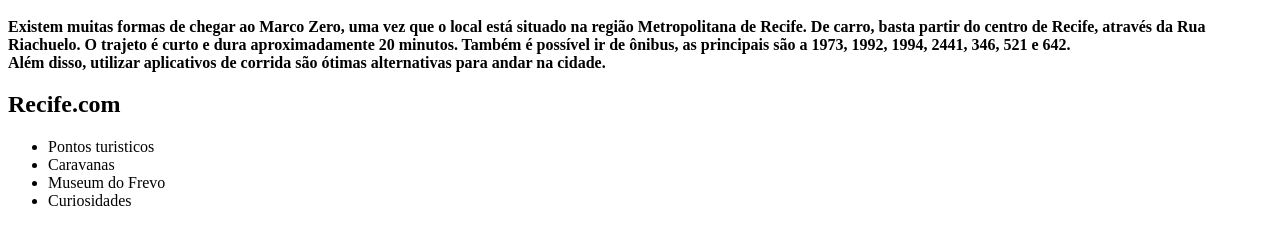
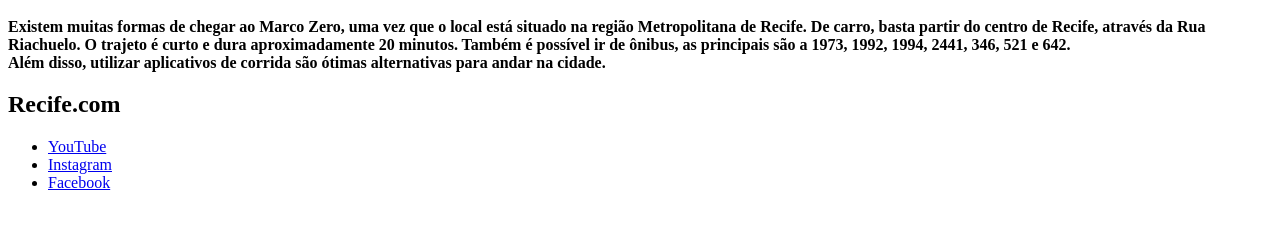
Before and after one commit to Hugodzs/proz_marcozero, a plain HTML site: page index.html in a window 1280 px wide. Shown: the part 1941-2167 px from the top of the page. Drawn offline with Linux system fonts and the light colour scheme.

Commit message:
alterações finais

```diff
--- a/index.html
+++ b/index.html
@@ -53,10 +53,9 @@
     <h2>Recife.com</h2>
     <nav>
         <ul>
-        <li>Pontos turisticos</li>
-        <li>Caravanas</li>
-        <li>Museum do Frevo</li>
-        <li>Curiosidades</li>
+        <li><a href="https://www.youtube.com" target="_blank">YouTube</a></li>
+        <li><a href="https://www.instagram.com" target="_blank" >Instagram</a></li>
+        <li><a href="https://www.Facebook.com" target="_blank">Facebook</a></li>
         </ul>
     </nav>
    </footer>
```
